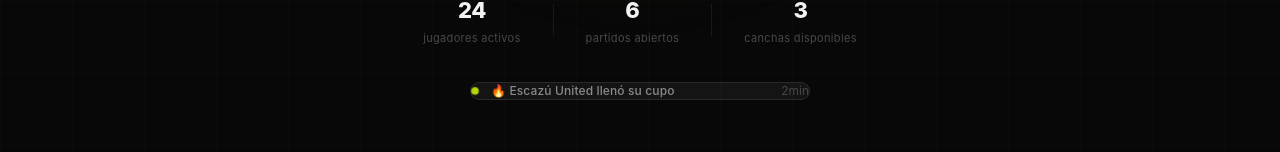
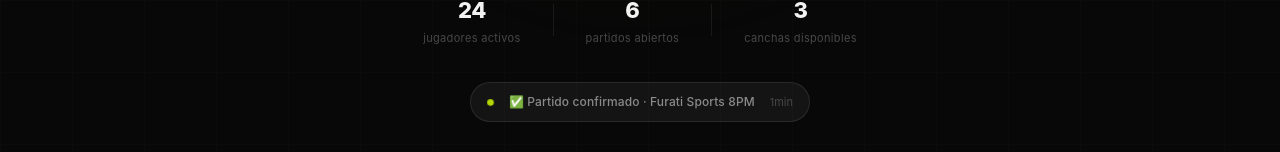
Before and after one commit to ZonarMarine/tu-cancha-web, a Next.js app: page / in a window 1280 px wide. Shown: the part 648-800 px from the top of the page. Built offline with nearby package versions, Linux system fonts and the light colour scheme; no server answers.

Commit message:
Ticker: smooth fade+slide transition, fix text overflow, pill shape

```diff
--- a/components/LiveTicker.tsx
+++ b/components/LiveTicker.tsx
@@ -2,42 +2,72 @@
 import { useEffect, useState } from "react";
 
 const EVENTS = [
-  { icon: "⚡", text: "Carlos G. se unió a Los Clavos FC", time: "ahora" },
-  { icon: "✅", text: "Partido confirmado · Furati Sports 8PM", time: "1min" },
-  { icon: "🔥", text: "Escazú United llenó su cupo", time: "2min" },
-  { icon: "⚽", text: "Nuevo reto · Heredia Kicks 9PM", time: "3min" },
-  { icon: "👥", text: "Alajuela FC busca rival · 5v5", time: "4min" },
-  { icon: "⚡", text: "Marco R. aceptó el reto · Santa Ana", time: "5min" },
-  { icon: "🏆", text: "Partido terminado · Los Clavos FC ganó 3-1", time: "8min" },
-  { icon: "🔔", text: "Diego M. te invitó a su equipo", time: "10min" },
+  { icon: "⚡", text: "Carlos G. se unió a Los Clavos FC",        time: "ahora" },
+  { icon: "✅", text: "Partido confirmado · Furati Sports 8PM",   time: "1min"  },
+  { icon: "🔥", text: "Escazú United llenó su cupo",              time: "2min"  },
+  { icon: "⚽", text: "Nuevo reto · Heredia Kicks 9PM",           time: "3min"  },
+  { icon: "👥", text: "Alajuela FC busca rival · 5v5",            time: "4min"  },
+  { icon: "⚡", text: "Marco R. aceptó el reto · Santa Ana",      time: "5min"  },
+  { icon: "🏆", text: "Los Clavos FC ganó 3-1",                   time: "8min"  },
+  { icon: "🔔", text: "Diego M. te invitó a su equipo",           time: "10min" },
 ];
 
 export default function LiveTicker() {
-  const [idx, setIdx] = useState(0);
-  const [visible, setVisible] = useState(true);
+  const [idx, setIdx]         = useState(0);
+  const [phase, setPhase]     = useState<'in' | 'out'>('in');
 
   useEffect(() => {
-    const t = setInterval(() => {
-      setVisible(false);
+    const interval = setInterval(() => {
+      // Fade out
+      setPhase('out');
       setTimeout(() => {
         setIdx(i => (i + 1) % EVENTS.length);
-        setVisible(true);
-      }, 300);
-    }, 3000);
-    return () => clearInterval(t);
+        setPhase('in');
+      }, 400);
+    }, 3500);
+    return () => clearInterval(interval);
   }, []);
 
   const e = EVENTS[idx];
 
   return (
-    <div className="flex items-center gap-3 px-4 py-3 rounded-xl"
-      style={{ backgroundColor: 'rgba(255,255,255,0.05)', border: '1px solid rgba(255,255,255,0.09)' }}>
-      <span className="w-2 h-2 rounded-full flex-shrink-0 pulse-live" style={{ backgroundColor: 'var(--accent)' }} />
-      <span className="text-xs font-medium transition-opacity duration-300"
-        style={{ color: 'var(--text2)', opacity: visible ? 1 : 0, letterSpacing: '0.01em' }}>
+    <div style={{
+      display: 'flex', alignItems: 'center', gap: 10,
+      padding: '10px 16px', borderRadius: 40,
+      backgroundColor: 'rgba(255,255,255,0.05)',
+      border: '1px solid rgba(255,255,255,0.09)',
+      overflow: 'hidden',
+    }}>
+      {/* Live dot */}
+      <span className="pulse-live" style={{
+        width: 7, height: 7, borderRadius: '50%',
+        backgroundColor: 'var(--accent)',
+        flexShrink: 0, display: 'inline-block',
+      }} />
+
+      {/* Text */}
+      <span style={{
+        fontSize: 12, fontWeight: 500, color: 'var(--text2)',
+        letterSpacing: '0.01em', whiteSpace: 'nowrap',
+        overflow: 'hidden', textOverflow: 'ellipsis',
+        flex: 1, minWidth: 0,
+        opacity:   phase === 'in' ? 1 : 0,
+        transform: phase === 'in' ? 'translateY(0)' : 'translateY(4px)',
+        transition: phase === 'in'
+          ? 'opacity 0.35s ease, transform 0.35s ease'
+          : 'opacity 0.25s ease, transform 0.25s ease',
+      }}>
         {e.icon} {e.text}
       </span>
-      <span className="text-xs flex-shrink-0" style={{ color: 'var(--text3)', marginLeft: 'auto' }}>{e.time}</span>
+
+      {/* Time */}
+      <span style={{
+        fontSize: 11, color: 'var(--text3)', flexShrink: 0,
+        opacity:   phase === 'in' ? 1 : 0,
+        transition: phase === 'in' ? 'opacity 0.35s ease 0.05s' : 'opacity 0.2s ease',
+      }}>
+        {e.time}
+      </span>
     </div>
   );
 }
```
